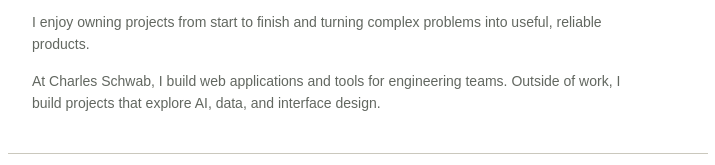
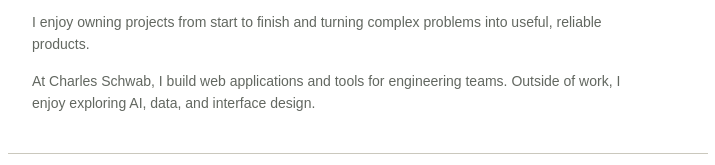
Before and after one commit to timwong101/my-portfolio, a React (Vite) app: page / in a window 1280 px wide. Shown: the part 394-559 px from the top of the page, without its empty margins (282-997 px from the left). Built offline with nearby package versions, Linux system fonts and the light colour scheme; a web font is replaced by a local one.

Commit message:
Simplify About interests wording

```diff
--- a/src/App.tsx
+++ b/src/App.tsx
@@ -193,7 +193,7 @@ function App() {
               </p>
               <p>
                 At Charles Schwab, I build web applications and tools for engineering teams.
-                Outside of work, I build projects that explore AI, data, and interface design.
+                Outside of work, I enjoy exploring AI, data, and interface design.
               </p>
             </div>
           </div>
```
